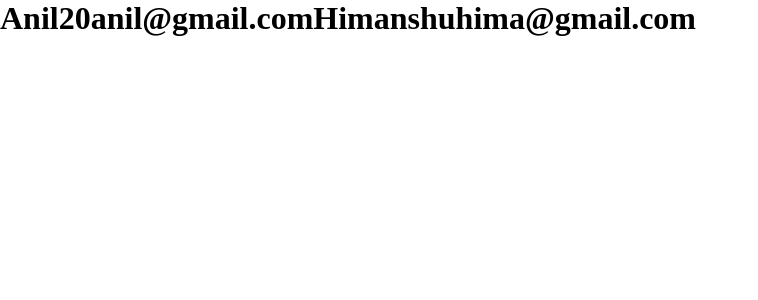
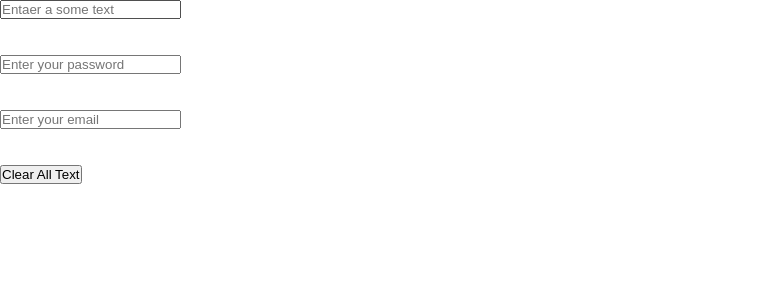
Before and after one commit to ANIL9012/my-vite-folder, a React (Vite) app in the folder my-react-vite-blog/: page / in a window 1280 px wide. Shown: the top 300 px of the page, without its empty margins (0-758 px from the left). Built offline with nearby package versions, Linux system fonts and the light colour scheme.

Commit message:
Use Props Properties

```diff
--- a/my-react-vite-blog/src/App.jsx
+++ b/my-react-vite-blog/src/App.jsx
@@ -113,14 +113,14 @@
       {/* <Header /> */}
       {/* <LoopJsx /> */}
       {/* <ArrayNestedLooping /> */}
-      <Props user={userobj} />
+      {/* <Props user={userobj} /> */}
       {/* <FruitList /> */}
       {/* <Toggle /> */}
       {/* <MultipleCondition/> */}
       {/* <Login /> */}
       {/* <Profile /> */}
       {/* <Setting /> */}
-      {/* <GetInput /> */}
+      <GetInput />
       {/* <FormControl /> */}
       {/* <CheckboxSkills /> */}
       {/* <HandleRadio /> */}
--- a/my-react-vite-blog/src/Components/GetInput/GetInput.jsx
+++ b/my-react-vite-blog/src/Components/GetInput/GetInput.jsx
@@ -2,13 +2,32 @@
 
 export default function GetInput() {
 
-    const [val, setVal] = useState("")
+    const [name, setName] = useState("");
+    const [password, setPassword] = useState("");
+    const [email, setEmail] = useState("");
+
+    const ClearAllText = ()=>{
+      console.log(name);
+      console.log(password);
+      console.log(email);
+      setName("");
+      setPassword("");
+      setEmail("");
+    }
 
   return (
     <>
-      <input type="text" name="name" id="nameid" value={val} placeholder='Entaer a some text' onChange={(e)=> setVal(e.target.value)} />
-      <h1>{val}</h1>
-      <button onClick={()=> setVal("")}>Clear Text</button>
+      <input type="text" name="name" id="nameid" value={name} placeholder='Entaer a some text' onChange={(e)=> setName(e.target.value)} />
+      <h1>{name}</h1>
+      <br />
+      <br />
+      <input type="password" name="password" id="passwordid" placeholder='Enter your password' value={password} onChange={(e)=> setPassword(e.target.value)} />
+      <h1>{password}</h1>
+      <br /><br />
+       <input type="email" name="email" id="emailid" placeholder='Enter your email' value={email} onChange={(e)=> setEmail(e.target.value)} />
+      <h1>{email}</h1>
+      <br /><br />
+      <button onClick={ClearAllText}>Clear All Text</button>
     </>
   )
 }
```
